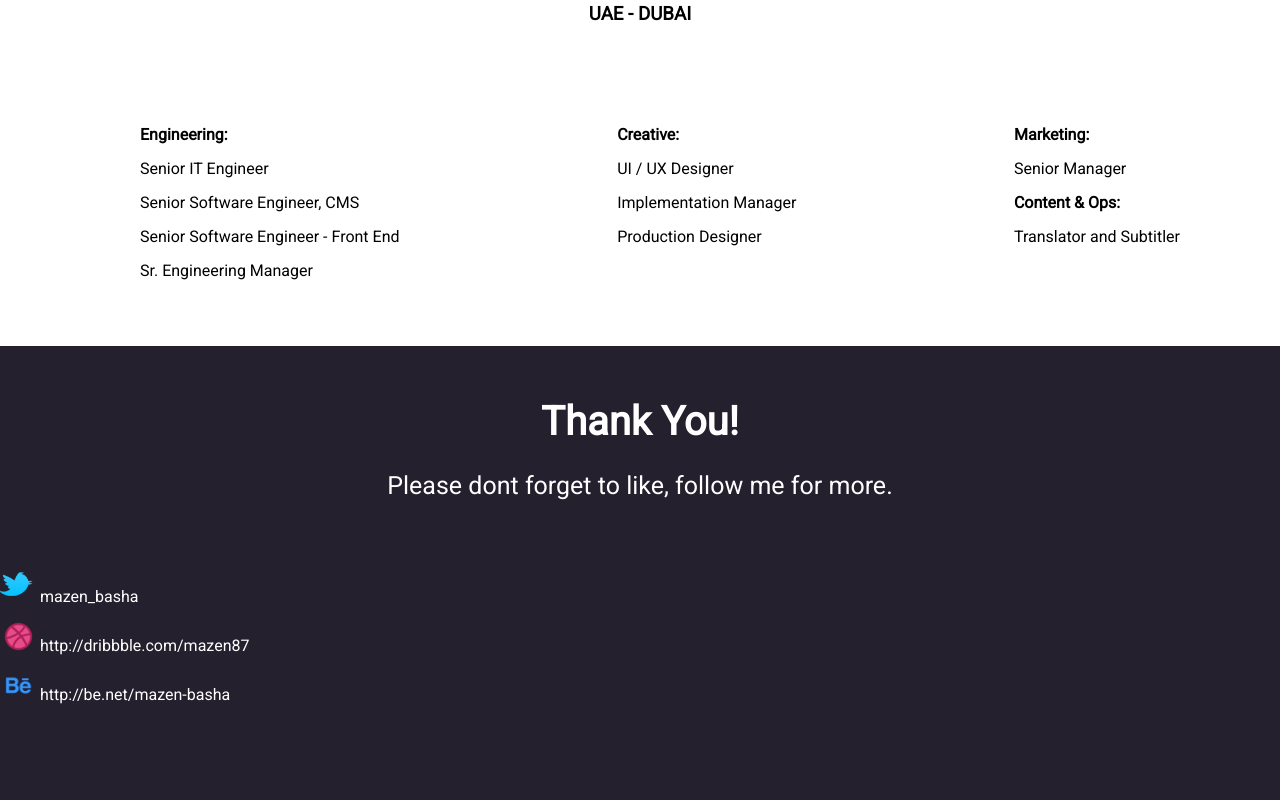
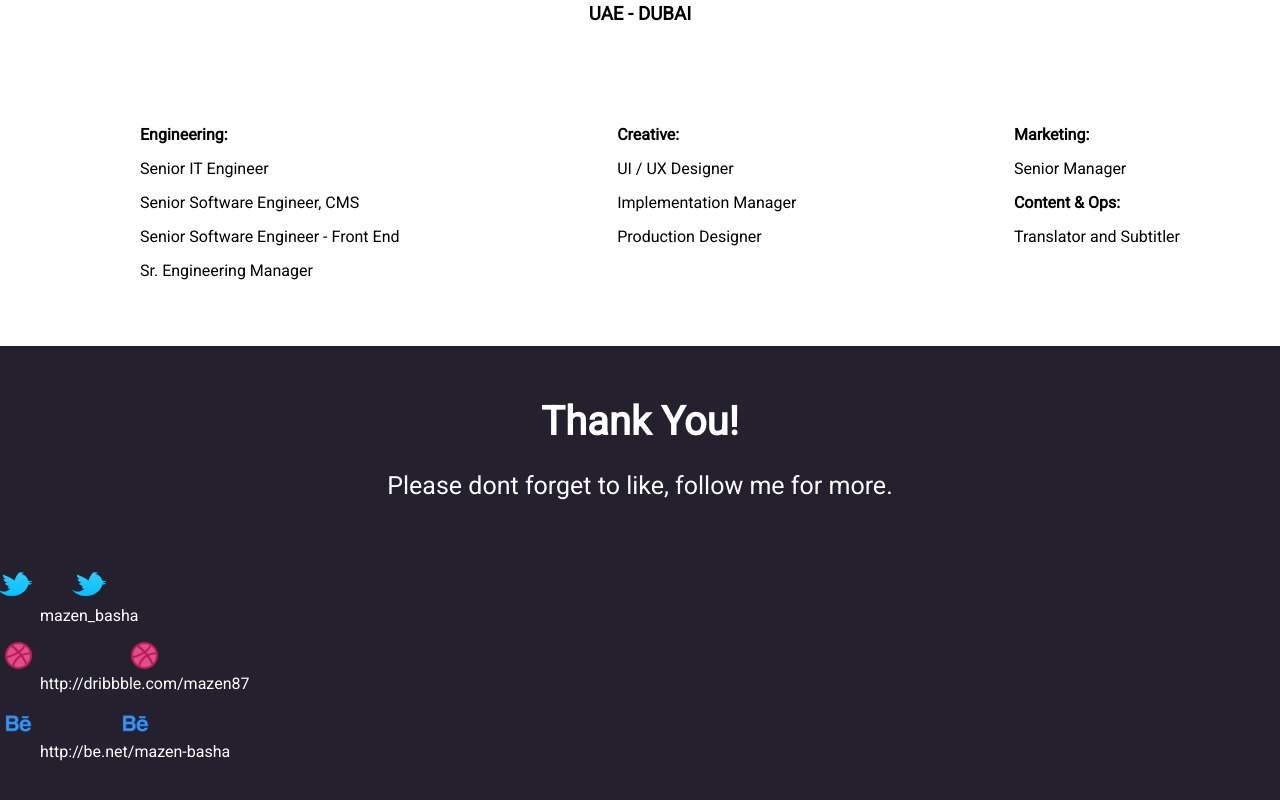
Before and after one commit to xAbdx/Awesome-Career-Page-design, a plain HTML site: page Awesome Career Page design/src/index.html in a window 1280 px wide. Shown: the part 1382-2182 px from the top of the page. Drawn offline with Linux system fonts and the light colour scheme.

Commit message:
Update index.html

```diff
--- a/Awesome Career Page design/src/index.html
+++ b/Awesome Career Page design/src/index.html
@@ -95,11 +95,12 @@
             <h1>Thank You!</h1>
             <p>Please dont forget to like, follow me for more.</p>
         </div>
+        <div class="contact-container">
             <div class="contact">
                 <div class="img2">
                     <ul>
                         <li>
-                        <!-- <a class="contact-image" href="#"><img src="img/Image2.png" alt=""></a> -->
+                            <a class="contact-image" href="#"><img src="img/Image2.png" alt=""></a>
                             <a class="click" href="#">mazen_basha</a>
                         </li>
                     </ul>
@@ -107,7 +108,7 @@
                 <div class="img1">
                     <ul>
                         <li>
-                        <!-- <a class="contact-image" href="#"><img src="img/Image1.png" alt=""></a> -->
+                            <a class="contact-image" href="#"><img src="img/Image1.png" alt=""></a>
                             <a href="#">http://dribbble.com/mazen87</a>
                         </li>
                     </ul>
@@ -115,13 +116,14 @@
                 <div class="img3">
                     <ul>
                         <li>
-                        <!-- <a class="contact-image" href="#"><img src="img/Image3.png" alt=""></a> -->
+                            <a class="contact-image" href="#"><img src="img/Image3.png" alt=""></a>
                             <a href="#">http://be.net/mazen-basha</a>
                         </li>
                     </ul>
                 </div>
+            </div>
+        </div>
 
-        </div>
     </footer>
 </body>
 </html>
```
Lines whose indentation alone changed are shown as unchanged.
